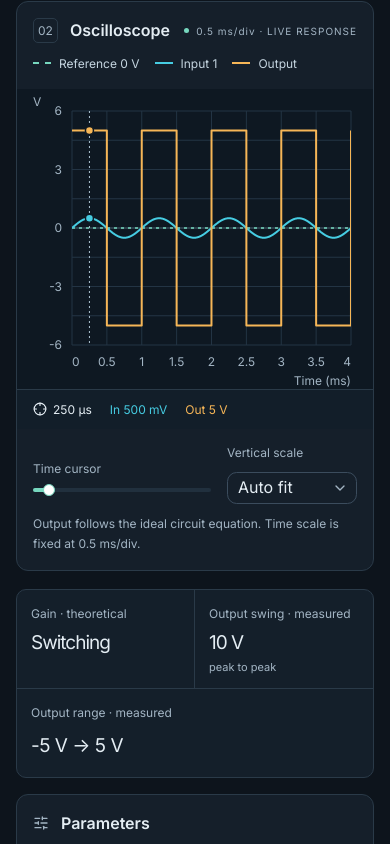
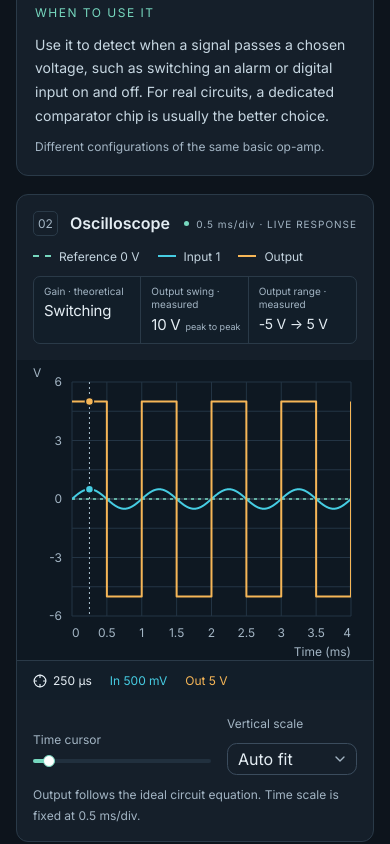
Before and after one commit to rpitaakphong/ElectronicsLabAero, a React (Vite) app: page / in a window 390 px wide. Shown: the part 1120-1964 px from the top of the page. Built offline with nearby package versions, Linux system fonts and the light colour scheme.

Commit message:
Reorganize op-amp lab workspace

```diff
--- a/components/lab/oscilloscope.tsx
+++ b/components/lab/oscilloscope.tsx
@@ -10,6 +10,7 @@ import {
   simulate,
   type Config,
   type Sample,
+  type Simulation,
 } from '@/lib/opamp/simulator';
 
 const TIME_PER_DIVISION = 0.0005;
@@ -17,7 +18,13 @@ const HORIZONTAL_DIVISIONS = 8;
 const TIME_WINDOW = TIME_PER_DIVISION * HORIZONTAL_DIVISIONS;
 const SCOPE_SAMPLE_STEPS = 8191;
 
-export function Oscilloscope({ config }: { config: Config }) {
+export function Oscilloscope({
+  config,
+  metrics,
+}: {
+  config: Config;
+  metrics: Simulation['metrics'];
+}) {
   const { ref, width: w } = useWidth(),
     [scale, setScale] = useState('auto'),
     [center, setCenter] = useState(0),
@@ -111,6 +118,7 @@ export function Oscilloscope({ config }: { config: Config }) {
           <span /> 0.5 ms/div · LIVE RESPONSE
         </span>
       </div>
+      <div className="scope-overview">
         <div className="scope-legend">
           {config.circuit === 'comparator' && (
             <span>
@@ -132,6 +140,41 @@ export function Oscilloscope({ config }: { config: Config }) {
             <i className="trace-swatch output" />
             Output
           </span>
+        </div>
+        <div className="scope-metrics" aria-live="polite" aria-atomic="true">
+          <div>
+            <span>
+              {config.circuit === 'summing'
+                ? 'Input 1 weight'
+                : config.circuit === 'lowpass'
+                  ? 'DC gain · theoretical'
+                  : 'Gain · theoretical'}
+            </span>
+            <strong>
+              {metrics.gain === null
+                ? 'Switching'
+                : `${Number(metrics.gain.toPrecision(4)) > 0 ? '+' : ''}${Number(metrics.gain.toPrecision(4))}`}
+              <small>{metrics.gain !== null ? 'V/V' : ''}</small>
+            </strong>
+          </div>
+          <div>
+            <span>Output swing · measured</span>
+            <strong>
+              {eng(metrics.outputVpp, 'V')}
+              <small>peak to peak</small>
+            </strong>
+          </div>
+          <div>
+            <span>
+              {metrics.cutoff ? 'Filter cutoff' : 'Output range · measured'}
+            </span>
+            <strong className="scope-metric-wide">
+              {metrics.cutoff
+                ? eng(metrics.cutoff, 'Hz')
+                : `${eng(metrics.outputMin, 'V')} → ${eng(metrics.outputMax, 'V')}`}
+            </strong>
+          </div>
+        </div>
       </div>
       <div ref={ref} className="scope-surface">
         <svg
--- a/src/App.tsx
+++ b/src/App.tsx
@@ -17,7 +17,6 @@ import { MathExpression } from '@/components/lab/math-expression';
 import {
   CIRCUITS,
   cloneDefault,
-  engineering as eng,
   simulate,
   validateConfig,
   type Config,
@@ -123,8 +122,7 @@ export default function App() {
           </label>
         ))}
       </RadioGroup>
-      <div className="workspace-grid">
-        <div className="main-column">
+      <div className="workspace-stack">
         <section className="panel schematic-panel">
           <div className="section-heading">
             <div className="heading-group">
@@ -161,46 +159,17 @@ export default function App() {
               )}
               <p className="equation-note">{formula.note}</p>
             </div>
+            <section className="application-note">
+              <span className="eyebrow">WHEN TO USE IT</span>
+              <p>{info.use}</p>
+              <span className="small-muted">
+                Different configurations of the same basic op-amp.
+              </span>
+            </section>
           </div>
         </section>
-          <Oscilloscope config={config} />
-          <div className="readouts" aria-live="polite" aria-atomic="true">
-            <div>
-              <span>
-                {config.circuit === 'summing'
-                  ? 'Input 1 weight'
-                  : config.circuit === 'lowpass'
-                    ? 'DC gain · theoretical'
-                    : 'Gain · theoretical'}
-              </span>
-              <strong>
-                {result.metrics.gain === null
-                  ? 'Switching'
-                  : `${Number(result.metrics.gain.toPrecision(4)) > 0 ? '+' : ''}${Number(result.metrics.gain.toPrecision(4))}`}
-                <small>{result.metrics.gain !== null ? 'V/V' : ''}</small>
-              </strong>
-            </div>
-            <div>
-              <span>Output swing · measured</span>
-              <strong>
-                {eng(result.metrics.outputVpp, 'V')}
-                <small>peak to peak</small>
-              </strong>
-            </div>
-            <div>
-              <span>
-                {result.metrics.cutoff
-                  ? 'Filter cutoff'
-                  : 'Output range · measured'}
-              </span>
-              <strong className="readout-wide">
-                {result.metrics.cutoff
-                  ? eng(result.metrics.cutoff, 'Hz')
-                  : `${eng(result.metrics.outputMin, 'V')} → ${eng(result.metrics.outputMax, 'V')}`}
-              </strong>
-            </div>
-          </div>
-        </div>
+        <div className="instrument-grid">
+          <Oscilloscope config={config} metrics={result.metrics} />
           <aside className="control-column">
             <section className="panel controls-panel">
               <div className="section-heading">
@@ -365,14 +334,8 @@ export default function App() {
                 </p>
               )}
             </section>
-          <section className="application-note">
-            <span className="eyebrow">WHEN TO USE IT</span>
-            <p>{info.use}</p>
-            <span className="small-muted">
-              Different configurations of the same basic op-amp.
-            </span>
-          </section>
           </aside>
+        </div>
       </div>
       <details className="model-note">
         <summary>
--- a/src/index.css
+++ b/src/index.css
@@ -313,17 +313,17 @@ h3 {
   font: 12px var(--font-lab-sans);
   opacity: 0.65;
 }
-.workspace-grid {
+.workspace-stack {
+  display: flex;
+  flex-direction: column;
+  gap: 18px;
+  min-width: 0;
+}
+.instrument-grid {
   display: grid;
   grid-template-columns: minmax(0, 1fr) 320px;
   gap: 22px;
   align-items: start;
-}
-.main-column {
-  display: flex;
-  flex-direction: column;
-  gap: 18px;
-  min-width: 0;
 }
 .control-column {
   min-width: 0;
@@ -479,7 +479,7 @@ h3 {
   margin-top: 10px;
 }
 .numeric-entry input,
-.readouts,
+.scope-metrics,
 .cursor-readout,
 .scope-svg text {
   font-variant-numeric: tabular-nums;
@@ -495,11 +495,19 @@ h3 {
 .scope-panel > .section-heading {
   padding-bottom: 10px;
 }
+.scope-overview {
+  display: flex;
+  flex-wrap: wrap;
+  align-items: center;
+  justify-content: space-between;
+  gap: 14px 20px;
+  padding: 0 22px 16px;
+}
 .scope-legend {
   display: flex;
+  flex: 1 1 220px;
   flex-wrap: wrap;
-  gap: 12px 20px;
-  padding: 0 22px 16px;
+  gap: 10px 18px;
   font-size: 12px;
   color: #c5d5e0;
 }
@@ -524,6 +532,9 @@ h3 {
   background: var(--chart-3);
 }
 .scope-surface {
+  min-width: 0;
+}
+.scope-panel {
   min-width: 0;
 }
 .scope-svg text {
@@ -631,43 +642,46 @@ h3 {
   padding: 0 22px 16px;
   line-height: 1.7;
 }
-.readouts {
+.scope-metrics {
   display: grid;
   grid-template-columns: repeat(3, minmax(0, 1fr));
-  gap: 0;
+  flex: 0 1 500px;
+  margin-left: auto;
   border: 1px solid var(--border);
-  border-radius: 10px;
+  border-radius: 7px;
   overflow: hidden;
-  background: #141f2a;
+  background: #121e29;
 }
-.readouts > div {
-  padding: 17px 20px;
+.scope-metrics > div {
+  min-width: 0;
+  padding: 8px 10px;
   border-right: 1px solid var(--border);
 }
-.readouts > div:last-child {
+.scope-metrics > div:last-child {
   border: 0;
 }
-.readouts span {
-  font-size: 12px;
+.scope-metrics span {
+  font-size: 10px;
+  line-height: 1.35;
   color: var(--muted-foreground);
   display: block;
-  margin-bottom: 8px;
+  margin-bottom: 3px;
 }
-.readouts strong {
-  font: 23px var(--font-lab-sans);
+.scope-metrics strong {
+  font: 15px var(--font-lab-sans);
+  line-height: 1.35;
   display: block;
-  letter-spacing: -1px;
+  letter-spacing: -0.25px;
+  white-space: nowrap;
 }
-.readouts strong small {
-  font: 11px var(--font-lab-sans);
+.scope-metrics strong small {
+  font: 9px var(--font-lab-sans);
   letter-spacing: 0;
-  margin-left: 8px;
+  margin-left: 5px;
   color: var(--muted-foreground);
 }
-.readouts strong.readout-wide {
-  font-size: 17px;
-  letter-spacing: -0.5px;
-  line-height: 1.7;
+.scope-metrics strong.scope-metric-wide {
+  font-size: 14px;
 }
 .controls-panel > .section-heading {
   border-bottom: 1px solid var(--border);
@@ -779,13 +793,15 @@ h3 {
   color: #bacddc;
 }
 .application-note {
-  padding: 24px 10px;
+  border-top: 1px solid var(--border);
+  margin-top: 18px;
+  padding: 18px 0 0;
 }
 .application-note p {
   font-size: 14px;
-  line-height: 1.85;
-  color: #c5d5e0;
-  margin: 12px 0 9px;
+  line-height: 1.7;
+  color: #c7d7e2;
+  margin: 9px 0 7px;
 }
 .source-controls + hr {
   border-color: var(--border);
@@ -860,7 +876,7 @@ h3 {
     padding-left: 48px;
     padding-right: 48px;
   }
-  .workspace-grid {
+  .instrument-grid {
     grid-template-columns: minmax(0, 1fr) 340px;
   }
 }
@@ -876,55 +892,20 @@ h3 {
   .circuit-number {
     display: none;
   }
-  .workspace-grid {
+  .instrument-grid {
     gap: 16px;
     grid-template-columns: minmax(0, 1fr) 300px;
-  }
-  .schematic-panel {
-    grid-template-columns: 1fr;
-  }
-  .circuit-explanation {
-    border-left: 0;
-    border-top: 1px solid var(--border);
-  }
-  .schematic-wrap {
-    max-height: none;
-  }
-  .readouts > div {
-    padding: 14px;
-  }
-  .readouts strong {
-    font-size: 19px;
-  }
-  .readouts strong small {
-    display: block;
-    margin: 6px 0 0;
-  }
-  .readouts strong.readout-wide {
-    font-size: 14px;
   }
   .intro h1 {
     font-size: 28px;
   }
 }
 @media (max-width: 950px) {
-  .workspace-grid {
+  .instrument-grid {
     grid-template-columns: minmax(0, 1fr);
   }
   .control-column {
-    display: grid;
-    grid-template-columns: minmax(0, 2fr) minmax(0, 1fr);
-    gap: 20px;
-  }
-  .schematic-panel {
-    grid-template-columns: 57% 43%;
-  }
-  .schematic-wrap {
-    max-height: none;
-  }
-  .circuit-explanation {
-    border-left: 1px solid var(--border);
-    border-top: 0;
+    display: block;
   }
   .source-controls {
     display: grid;
@@ -990,26 +971,16 @@ h3 {
   .source-controls {
     display: block;
   }
-  .application-note {
-    padding: 22px 5px 0;
-  }
-  .readouts {
-    grid-template-columns: 1fr 1fr;
-  }
-  .readouts > div:nth-child(2) {
-    border-right: 0;
-  }
-  .readouts > div:last-child {
-    grid-column: 1/-1;
-    border-top: 1px solid var(--border);
-  }
-  .readouts strong.readout-wide {
-    font-size: 19px;
-  }
-  .scope-legend {
+  .scope-overview {
     padding-left: 16px;
     padding-right: 16px;
     gap: 10px 15px;
+  }
+  .scope-legend {
+    flex-basis: 100%;
+  }
+  .scope-metrics {
+    flex-basis: 100%;
   }
   .scope-controls {
     padding: 14px 16px 10px;
```
Also changed, not shown: 1 other file (tests, documents, lock files or other folders). Lines whose indentation alone changed are shown as unchanged.
